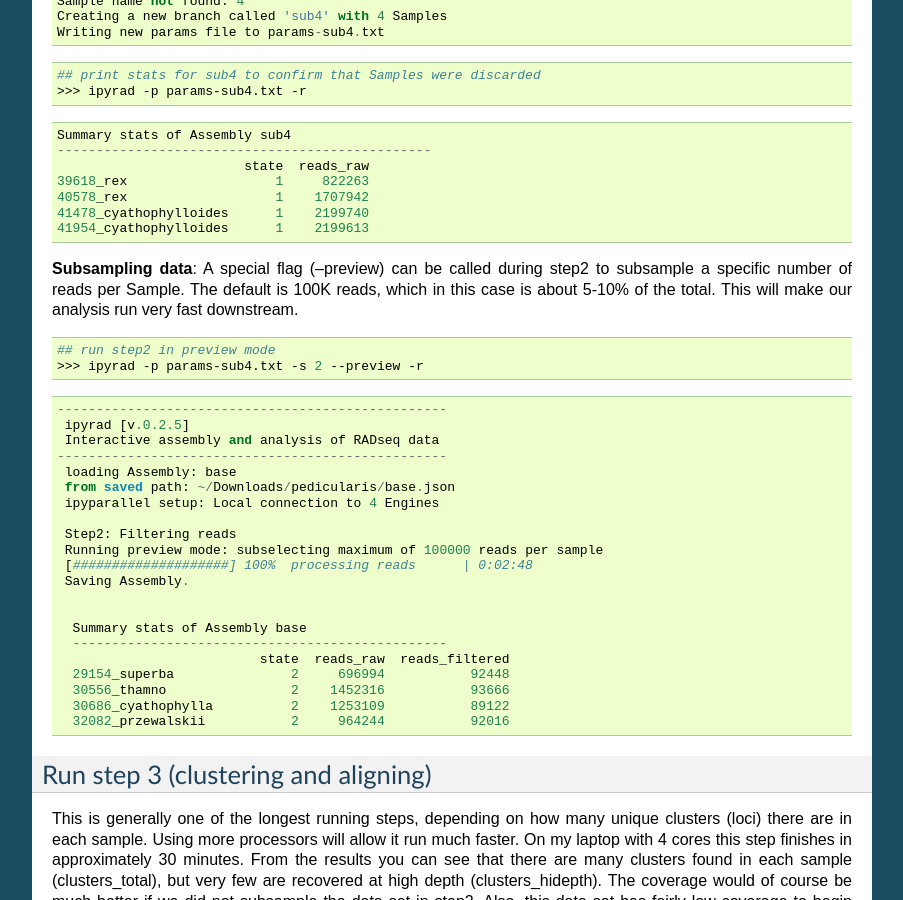
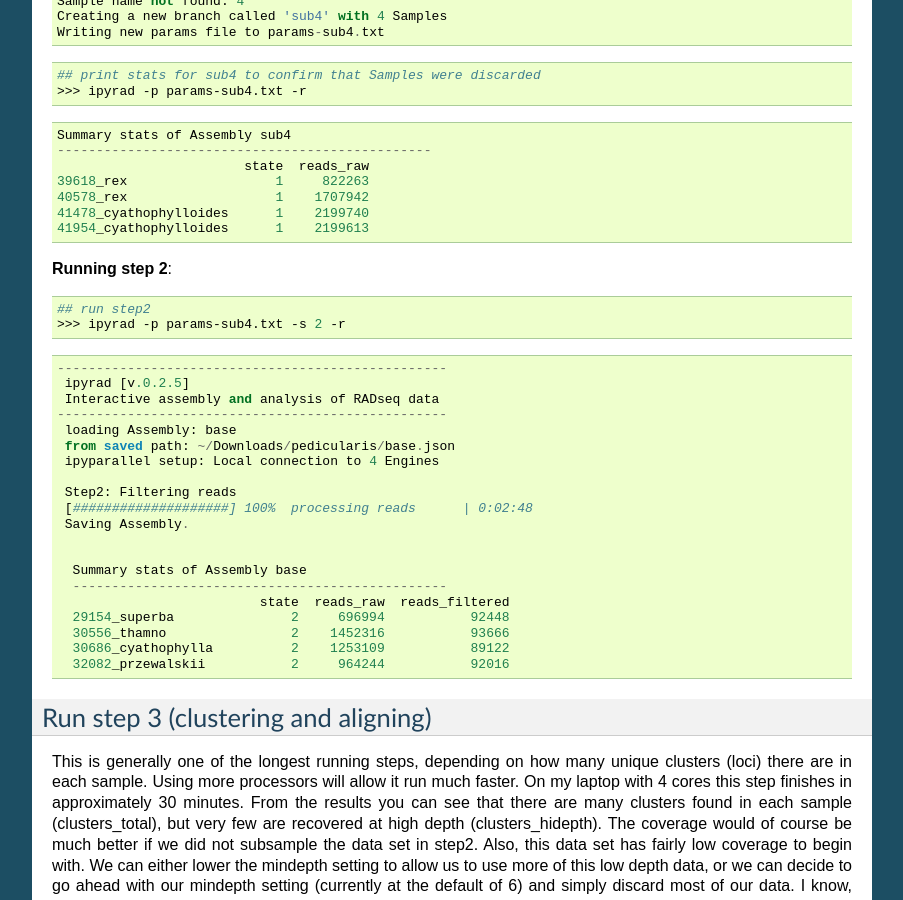
Before and after one commit to dereneaton/ipyrad, a Sphinx documentation site: the page built from docs/pedicularis_cli.rst, in a window 1280 px wide and 900 px high, scrolled down 2124 px. Shown: the whole window, without its empty margins (198-1101 px from the left). Built offline with Sphinx 7.4.7, drawn with Linux system fonts in a browser that asks for light colours; pages that are not in the unit, such as notebooks, are missing from menus; the version number is read from the project's files by our own code.

Commit message:
Removing docs of preview mode

```diff
--- a/docs/pedicularis_cli.rst
+++ b/docs/pedicularis_cli.rst
@@ -172,15 +172,13 @@ simply branching "base" again with a different list of Samples.
   41954_cyathophylloides      1    2199613
 
 
-**Subsampling data**:
-A special flag (--preview) can be called during step2 to subsample a specific
-number of reads per Sample. The default is 100K reads, which in this case
-is about 5-10% of the total. This will make our analysis run very fast downstream.
+**Running step 2**:
+
 
 .. code:: bash
 
-    ## run step2 in preview mode
-    >>> ipyrad -p params-sub4.txt -s 2 --preview -r
+    ## run step2
+    >>> ipyrad -p params-sub4.txt -s 2 -r
 
 
 .. parsed-literal::
@@ -193,7 +191,6 @@ is about 5-10% of the total. This will make our analysis run very fast downstrea
    ipyparallel setup: Local connection to 4 Engines
 
    Step2: Filtering reads
-   Running preview mode: subselecting maximum of 100000 reads per sample
    [####################] 100%  processing reads      | 0:02:48
    Saving Assembly.
 
--- a/docs/test_rad.rst
+++ b/docs/test_rad.rst
@@ -193,7 +193,6 @@ Assembly object name.
 .. code:: python
 
     ## run step 3 to cluster reads within samples using vsearch
-    #data1.step3(['2E_0'], force=True, preview=True)  # ["2H_0", "2G_0"])
     data1.step3(force=True)
     ## print the results
     print data1.stats.head()
```
